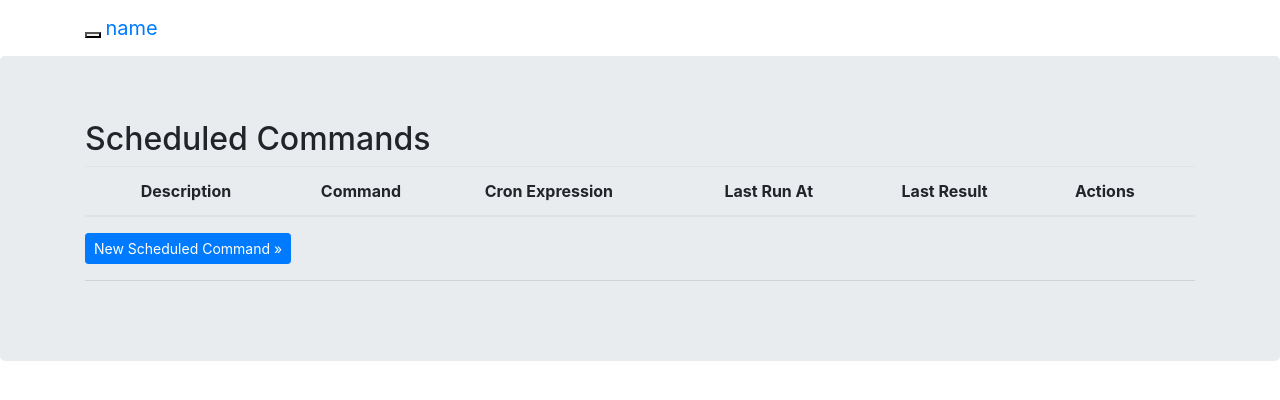
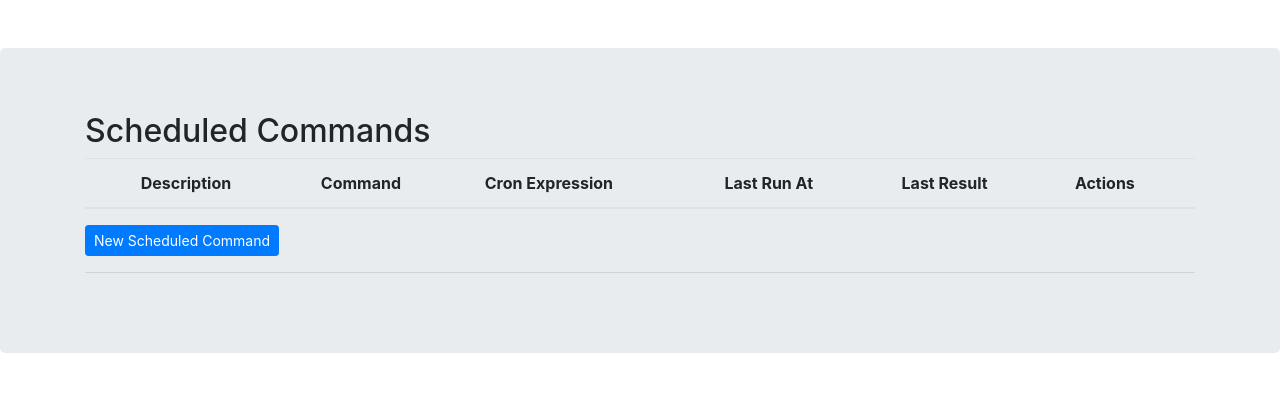
Before and after one commit to XactSystems/command-scheduler, a Symfony app: template Resources/views/index.html.twig in a window 1280 px wide. Shown: the top 400 px of the page. Run offline with Twig, Linux system fonts and the light colour scheme; the template is opened without the code that fills it, so the values that code supplies are empty; some libraries are stand-ins or nearby versions.

Commit message:
Tidy up button actions. Add CommandScheduler service class for external use.

```diff
--- a/Resources/views/edit.html.twig
+++ b/Resources/views/edit.html.twig
@@ -25,7 +25,7 @@
 
         <div class="row mt-2">
             <div class="col-md-8 col-sm-12">
-                <button type="button" href="{{ path('xact_command_scheduler_list') }}" class="btn btn-warning btn-sm">Cancel</button>
+                <a href="{{ path('xact_command_scheduler_list') }}" class="btn btn-warning btn-sm" role="button">Cancel</a>
                 {{ form_widget( form.save, {'attr': {'class': 'btn btn-success btn-sm pull-right'} } ) }}
             </div>
         </div>
--- a/Resources/views/index.html.twig
+++ b/Resources/views/index.html.twig
@@ -105,7 +105,7 @@
 		</div>
 	</div>
 
-	<a href="{{ path('xact_command_scheduler_new') }}" class="btn btn-primary btn-sm pull-right" role="button">{{ "New Scheduled Command"|trans }} »</a>
+	<a href="{{ path('xact_command_scheduler_new') }}" class="btn btn-primary btn-sm pull-right" role="button">{{ "New Scheduled Command"|trans }}</a>
 	<script>
 		var commandPath = '';
 		$('#confirm-delete').on('show.bs.modal', function (event) {
--- a/Resources/views/layout.html.twig
+++ b/Resources/views/layout.html.twig
@@ -11,8 +11,7 @@
 		<script type="text/javascript" src="{{ asset('bundles/xactcommandscheduler/js/fontawesome/all.js') }}"></script>
 	</head>
 	<body>
-		{% include '@XactCommandScheduler/navbar.html.twig' %}
-		<div class="jumbotron">
+		<div class="jumbotron mt-5">
 			<div
 				class="container">
 				<!-- Example row of columns -->
--- a/Resources/views/navbar.html.twig
+++ /dev/null
@@ -1,11 +0,0 @@
-{% trans_default_domain 'XactCommandScheduler' %}
-<div class="navbar navbar-inverse navbar-fixed-top" role="navigation">
-	<div class="container">
-		<div class="navbar-header">
-			<button type="button" class="navbar-toggle" data-toggle="collapse" data-target=".navbar-collapse">
-				<i class="fas fa-bars fa-2x"></i><span class="sr-only">Toggle navigation</span>
-			</button>
-			<a class="navbar-brand" href="#">{{ 'name'|trans }}</a>
-		</div>
-	</div>
-</div>
```
Also changed, not shown: Scheduler/CommandScheduler.php (added, +116 -0 lines).
